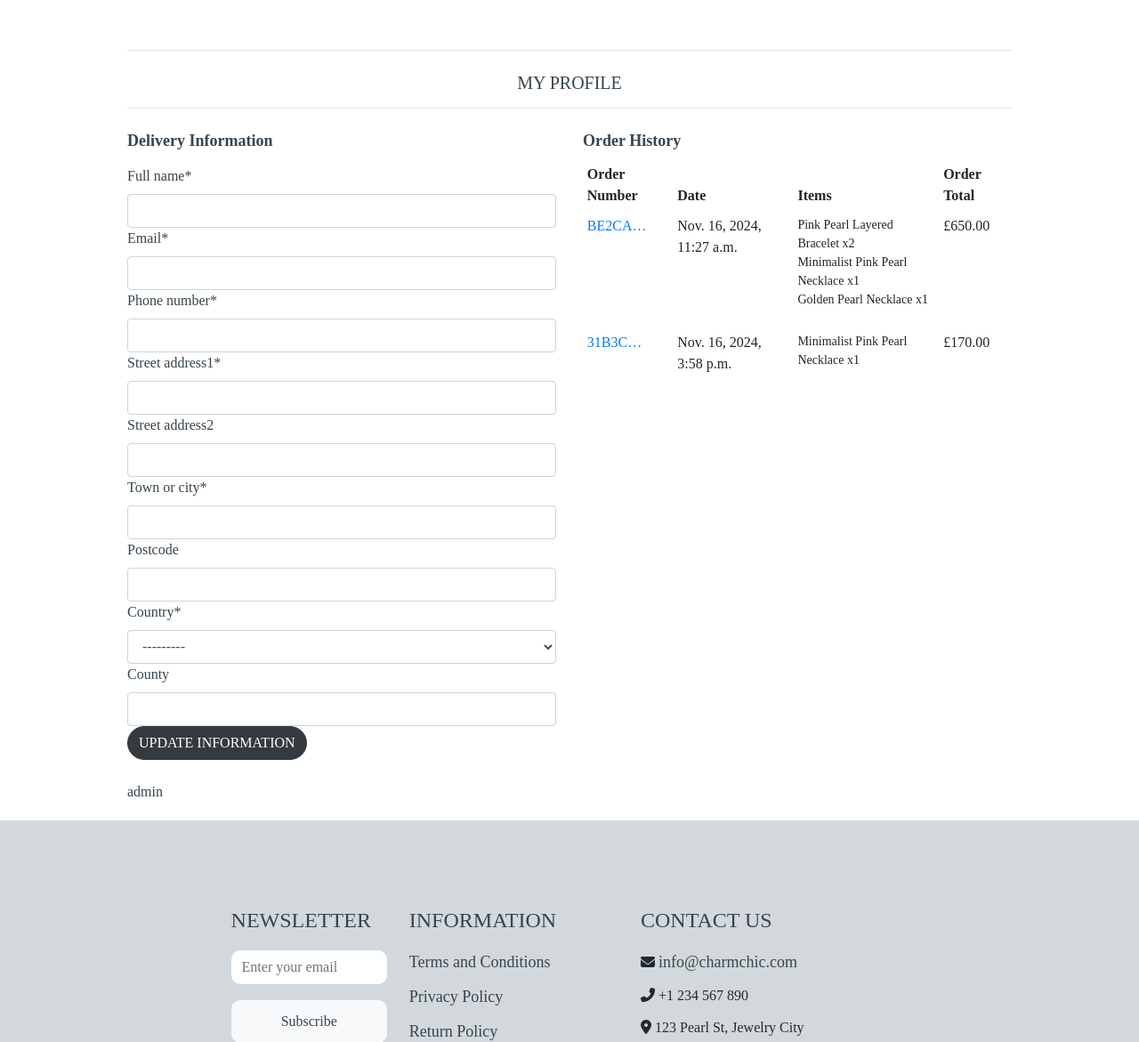
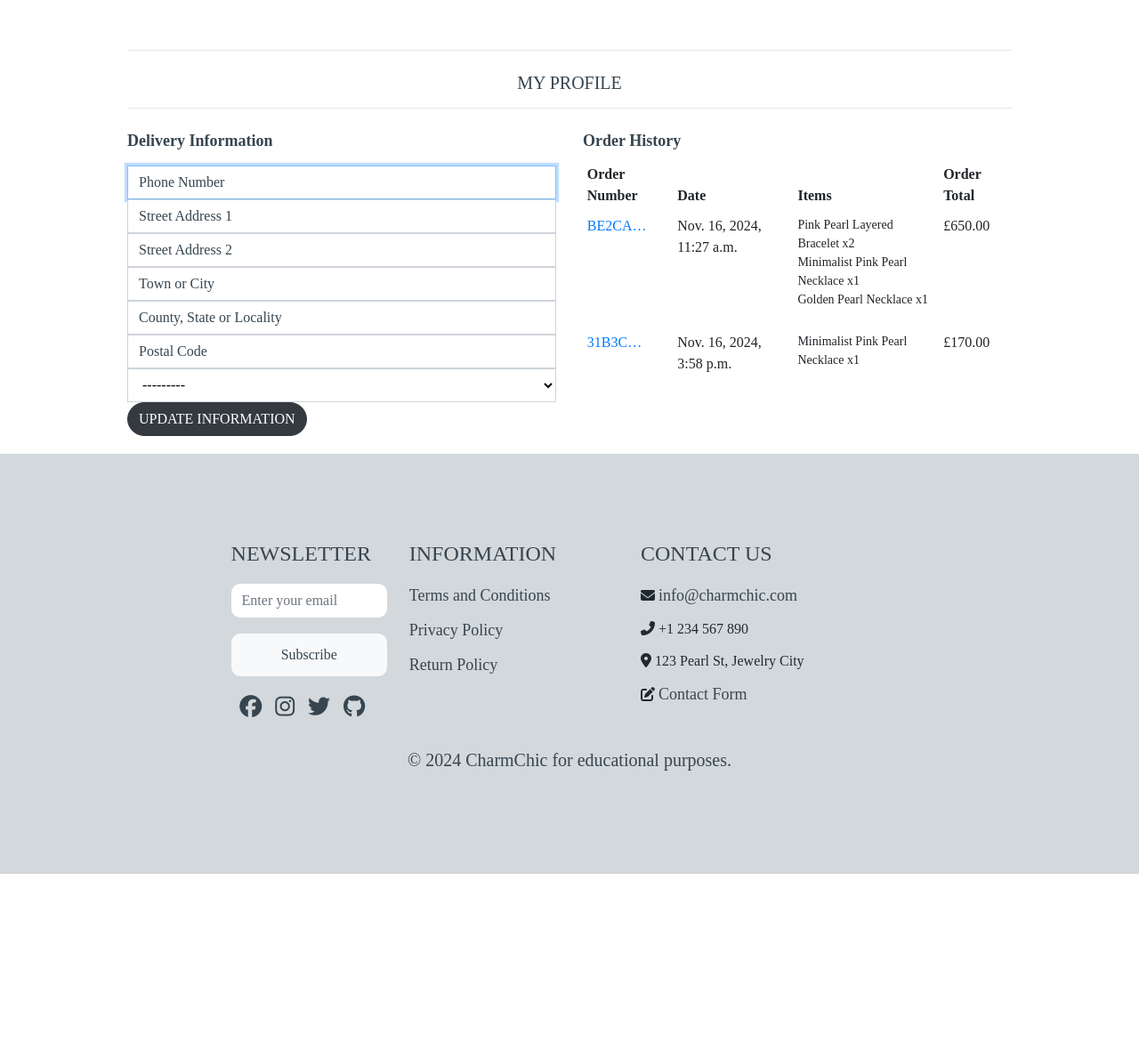
Before and after one commit to Cristina-Becheru/charm-chic, a Django app: template profiles/templates/profiles/profile.html in a window 1280 px wide. Shown: the part 226-1397 px from the top of the page at 89% size. After the commit the page ends 1208 px from the top, so only its background shows below. Run offline with Django 3.2, Linux system fonts and the light colour scheme; the template is opened without the code that fills it: values that come from a table or form of the project are taken from there, others are empty; data comes from the database, SQL or seed files in the repository; both versions use the stored data as it was after the commit; some libraries are stand-ins or nearby versions.

Commit message:
Added profile form,views and updated template.

```diff
--- a/charm_chic/settings.py
+++ b/charm_chic/settings.py
@@ -189,7 +189,7 @@ STANDARD_DELIVERY_PERCENTAGE = 5
 
 # Stripe
 STRIPE_CURRENCY = 'gbp'
-STRIPE_PUBLIC_KEY = os.getenv('STRIPE_PUBLIC_KEY', '')
+STRIPE_PUBLIC_KEY = os.getenv('STRIPE_PUBLIC_KEY', 'pk_test_51QJjlMLAHsHc40m24Tf1GDYpaH9vmB5VqM3xtHA1pm71DIsI7NljChnVmvPlCrLKbihIzsQGvlkfgQ08gbRzdWOA00RCVdUfSp')
 STRIPE_SECRET_KEY = os.getenv('STRIPE_SECRET_KEY', '')
 STRIPE_WH_SECRET = os.getenv('STRIPE_WH_SECRET', '')
 # Default primary key field type
--- /dev/null
+++ b/profiles/forms.py
@@ -0,0 +1,34 @@
+from django import forms
+from .models import UserProfile
+
+
+class UserProfileForm(forms.ModelForm):
+    class Meta:
+        model = UserProfile
+        exclude = ('user',)
+
+    def __init__(self, *args, **kwargs):
+        """
+        Add placeholders and classes, remove auto-generated
+        labels and set autofocus on first field
+        """
+        super().__init__(*args, **kwargs)
+        placeholders = {
+            'default_phone_number': 'Phone Number',
+            'default_postcode': 'Postal Code',
+            'default_town_or_city': 'Town or City',
+            'default_street_address1': 'Street Address 1',
+            'default_street_address2': 'Street Address 2',
+            'default_county': 'County, State or Locality',
+        }
+
+        self.fields['default_phone_number'].widget.attrs['autofocus'] = True
+        for field in self.fields:
+            if field != 'default_country':
+                if self.fields[field].required:
+                    placeholder = f'{placeholders[field]} *'
+                else:
+                    placeholder = placeholders[field]
+                self.fields[field].widget.attrs['placeholder'] = placeholder
+            self.fields[field].widget.attrs['class'] = 'border-black rounded-0 profile-form-input'
+            self.fields[field].label = False
--- a/profiles/static/profiles/css/profile.css
+++ b/profiles/static/profiles/css/profile.css
@@ -0,0 +1,14 @@
+#profile-update-form input::placeholder {
+    color: #36454F;
+}
+#profile-update-form .form-control {
+    color: #000;
+}
+#id_default_country,
+#id_default_country option:not(:first-child) {
+    color: #000;
+}
+
+#id_default_country option:first-child {
+    color: #aab7c4;
+}
--- /dev/null
+++ b/profiles/static/profiles/js/countryfield.js
@@ -0,0 +1,12 @@
+let countrySelected = $('#id_default_country').val();
+if(!countrySelected) {
+    $('#id_default_country').css('color', '#36454F;');
+};
+$('#id_default_country').change(function() {
+    countrySelected = $(this).val();
+    if(!countrySelected) {
+        $(this).css('color', '#36454F;');
+    } else {
+        $(this).css('color', '#000');
+    }
+});
--- a/profiles/templates/profiles/profile.html
+++ b/profiles/templates/profiles/profile.html
@@ -67,8 +67,9 @@
             </div>
         </div>
 </div>
-<!-- Profile Information -->
-<div class="container mt-4">
-    {{ profile }}
-</div>
 {% endblock %}
+
+{% block postloadjs %}
+    {{ block.super }}
+    <script type="text/javascript" src="{% static 'profiles/js/countryfield.js' %}"></script>
+{% endblock %}
```
Also changed, not shown: profiles/views.py (+17 -1 lines), db.sqlite3.
